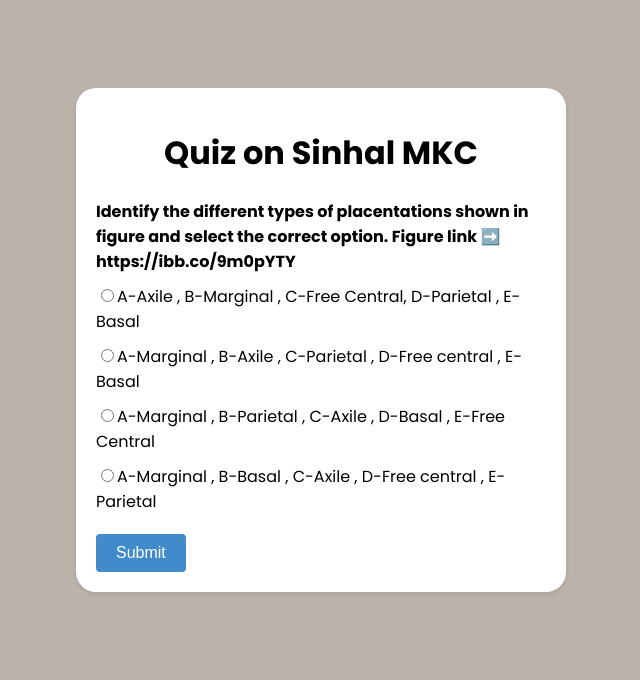
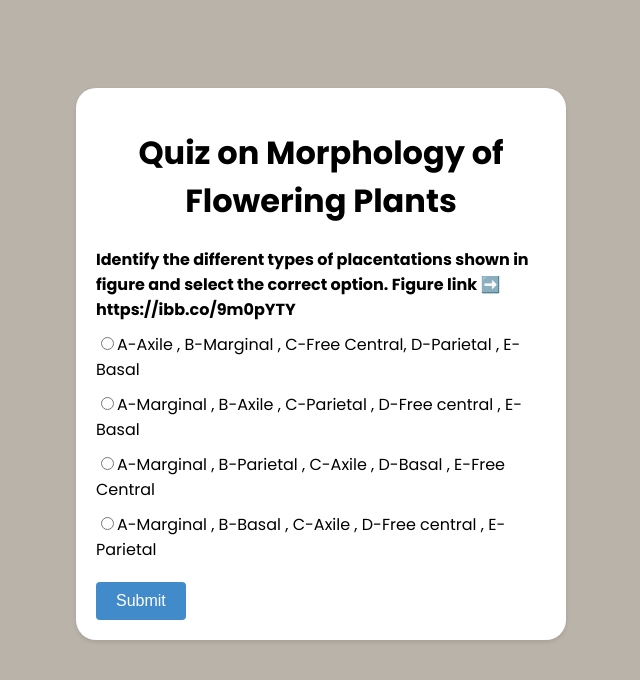
Before and after one commit to xnkit69/mcq, a plain HTML site: page index.html in a window 1280 px wide. Shown: the whole page, without its empty margins (319-959 px from the left). Drawn offline with Linux system fonts and the light colour scheme.

Commit message:
Update index.html

```diff
--- a/index.html
+++ b/index.html
@@ -6,7 +6,7 @@
 </head>
 <body>
   <div class="container">
-    <h1>Quiz on Sinhal MKC</h1>
+    <h1>Quiz on Morphology of Flowering Plants</h1>
     <div id="quiz"></div>
     <div id="result" class="result"></div>
     <button id="submit" class="button">Submit</button>
```
